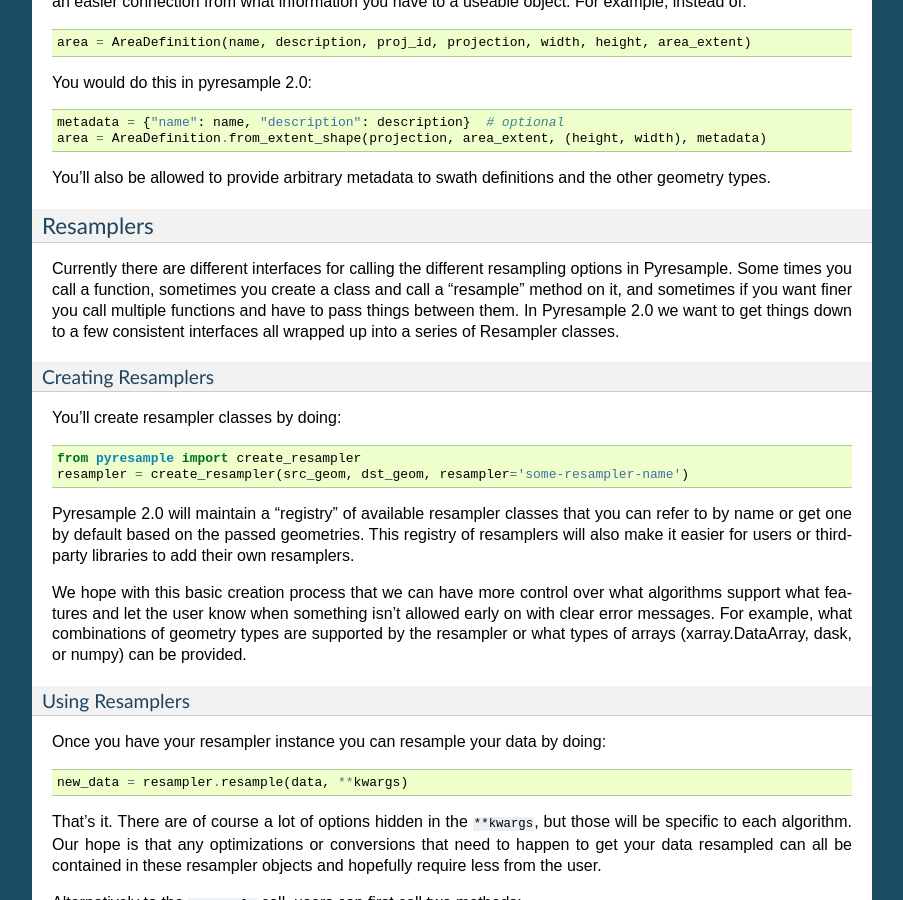
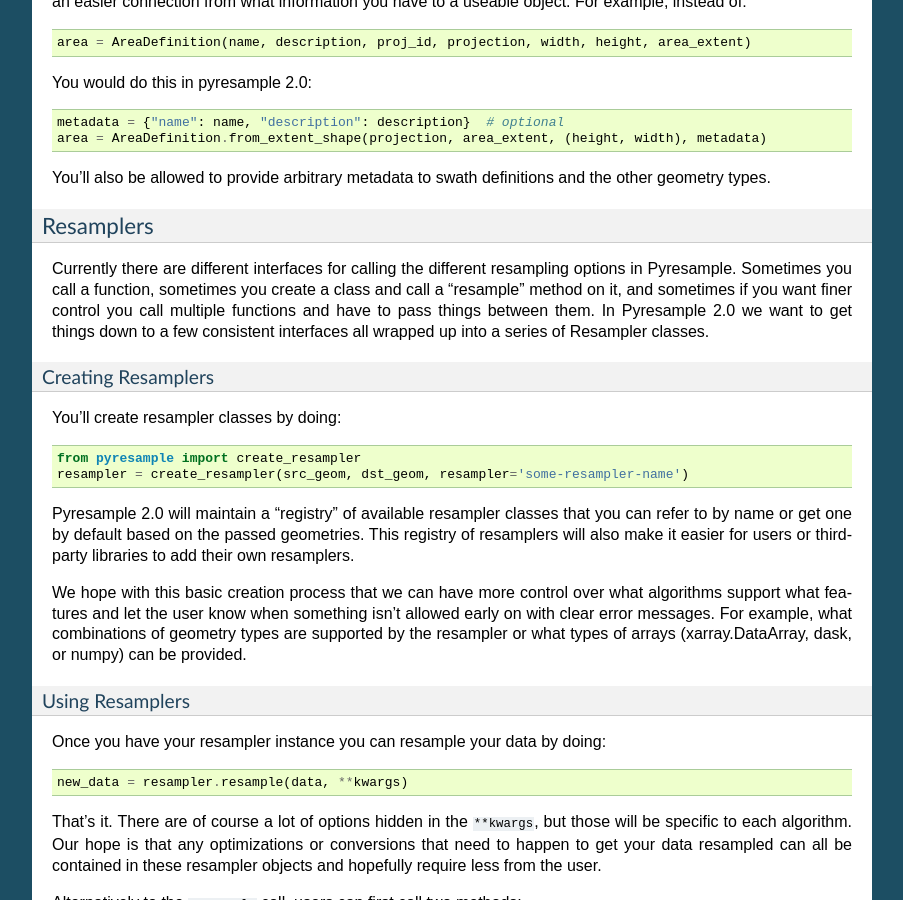
Before and after one commit to pytroll/pyresample, a Sphinx documentation site: the page built from docs/source/roadmap.rst, in a window 1280 px wide and 900 px high, scrolled down 998 px. Shown: the whole window, without its empty margins (198-1101 px from the left). Built offline with Sphinx 7.4.7, drawn with Linux system fonts in a browser that asks for light colours; the version number could not be read and is left out.

Commit message:
Fix typos in roadmap

```diff
--- a/docs/source/roadmap.rst
+++ b/docs/source/roadmap.rst
@@ -78,8 +78,8 @@ Resamplers
 ^^^^^^^^^^
 
 Currently there are different interfaces for calling the different resampling
-options in Pyresample. Some times you call a function, sometimes you create a
-class and call a "resample" method on it, and sometimes if you want finer
+options in Pyresample. Sometimes you call a function, sometimes you create a
+class and call a "resample" method on it, and sometimes if you want finer control
 you call multiple functions and have to pass things between them. In Pyresample
 2.0 we want to get things down to a few consistent interfaces all wrapped up
 into a series of Resampler classes.
```
